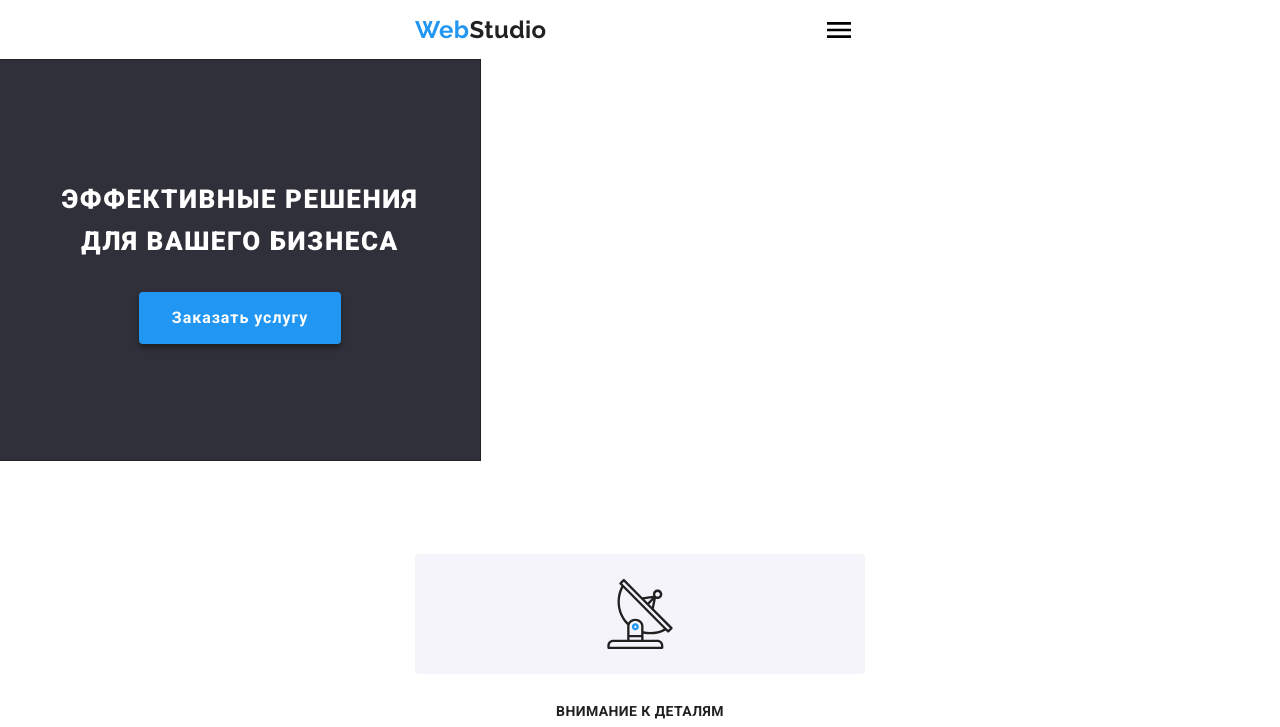
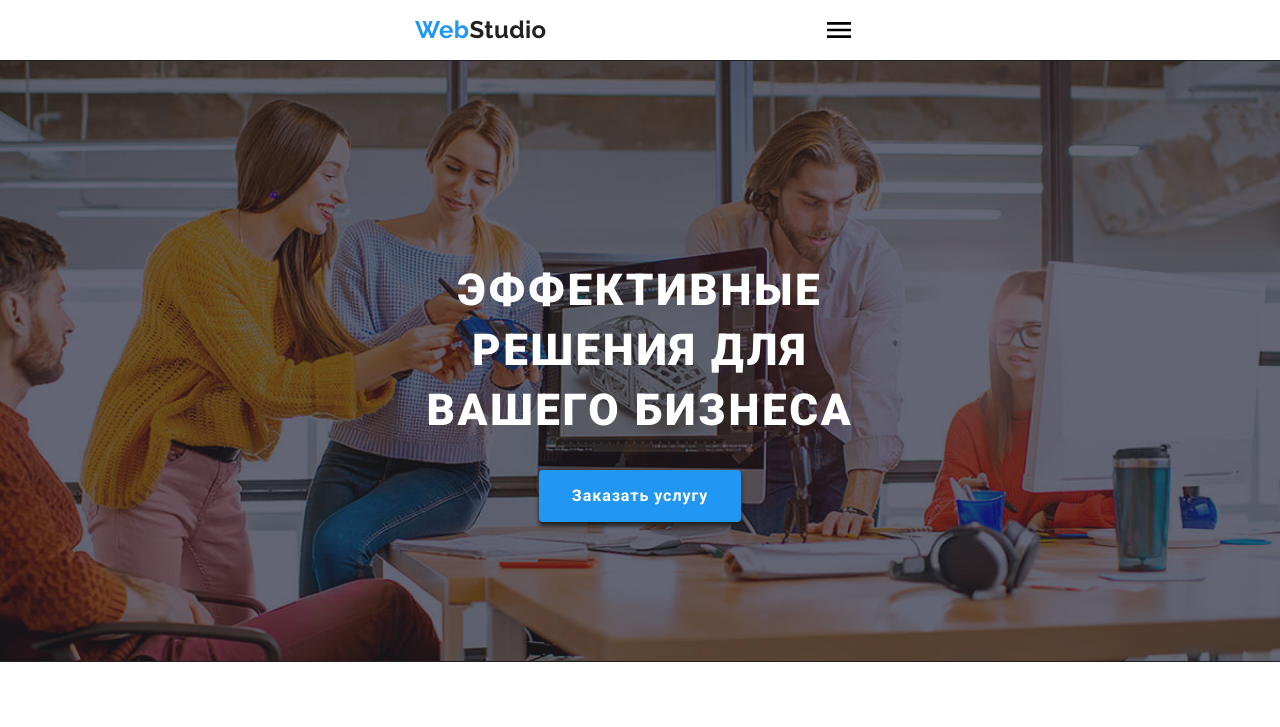
Before and after one commit to NatalyTokarieva/goit-markup-hw--08, a plain HTML site: page index.html in a window 1280 px wide. Shown: the top 727 px of the page. Drawn offline with nearby package versions, Linux system fonts and the light colour scheme.

Commit message:
added image

```diff
--- a/index.html
+++ b/index.html
@@ -13,11 +13,14 @@
     </head>
 <body>
     <header class="header">
-        <div class="page-header">
+
         <div class="container ">
+            <div class="page-header">
           <nav class="nav">
 
             <a lang="en" href="./index.html" class="logo"> <span class="logoweb">Web</span>Studio</a>
+
+
 
             <button type="button"
             class="menu-btn"
--- a/sass/components/_button.scss
+++ b/sass/components/_button.scss
@@ -16,4 +16,6 @@
     padding: 10px 32px;
     border: 1px solid transparent;
 
+
+
 }
--- a/sass/components/_clients.scss
+++ b/sass/components/_clients.scss
@@ -59,5 +59,5 @@ flex-wrap: wrap;
 }
 .foster{
   width: 106px ;
-  height:48px ;
+  height: 106px;
 }
--- a/sass/components/_header.scss
+++ b/sass/components/_header.scss
@@ -1,6 +1,12 @@
-.header{
-    border: transparent;
-}
+.header {
+    border-bottom: 1px solid #ececec;
+
+     @media screen and (max-width: 767px) {
+      padding-top: 16px;
+    padding-bottom: 16px;
+    }
+  }
+
 .page-header{
     position: relative;
 }
--- a/sass/components/_hero.scss
+++ b/sass/components/_hero.scss
@@ -2,7 +2,15 @@
     background-color:$primery-bg--color;
 
     text-align: center;
+padding-top: 118px;
+margin-left: auto;
+margin-right: auto;
 
+
+
+@media screen and (min-width: 1200px) {
+   padding: 200px 0 200px;
+}
 
     &__title{
     color:$primery-background;
@@ -12,15 +20,30 @@
     letter-spacing: 0.06em;
     text-transform: uppercase;
     max-width: 360px;
-    padding-top: 118px;
+
     margin: 0 auto;
    margin-bottom: 30px;
+   padding-bottom: 0;
+
+   @media screen and (min-width: 768px) {
+    font-size: 30px;
+    max-width: 360px;
+  }
+
+  @media screen and (min-width: 1200px) {
+    font-size: 44px;
+
+    line-height: 1.36;
+    max-width: 696px;
+    margin-left: auto;
+    margin-right: auto;
+  }
 }
 
 
     }
     .overlay{
-        width: 480px;
+
         height: 400px;
 
         outline: 1px solid $primery-color;
@@ -28,7 +51,63 @@
 
             rgba(47, 48, 58, 0.4),
             rgba(47, 48, 58, 0.4)),
-             url(./images/overlay480.jpg);
-             background-repeat: no-repeat;
+             url(../images/overlay480.jpg);
+
+             @media screen and (min-device-pixel-ratio: 2),
+    screen and (min-resolution: 192dpi),
+    screen and (min-resolution: 2dppx) {
+    background-image: linear-gradient(
+        to right,
+        rgba(47, 48, 58, 0.4),
+        rgba(47, 48, 58, 0.4)
+      ),
+      url(../images/overlay480-2x.jpg);
+  }
+
+  @media screen and (min-width: 768px) {
+    background-image: linear-gradient(
+        to right,
+        rgba(47, 48, 58, 0.4),
+        rgba(47, 48, 58, 0.4)
+      ),
+      url("../images/Overlay768.jpg");
+
+    @media screen and (min-device-pixel-ratio: 2),
+      screen and (min-resolution: 192dpi),
+      screen and (min-resolution: 2dppx) {
+      background-image: linear-gradient(
+          to right,
+          rgba(47, 48, 58, 0.4),
+          rgba(47, 48, 58, 0.4)
+        ),
+        url("../images/overlay768-2x.jpg");
+    }
+  }
+
+  @media screen and (min-width: 1200px) {
+    background-image: linear-gradient(
+        to right,
+        rgba(47, 48, 58, 0.4),
+        rgba(47, 48, 58, 0.4)
+      ),
+      url("../images/overlay1200-1x.jpg");
+    @media screen and (min-device-pixel-ratio: 2),
+      screen and (min-resolution: 192dpi),
+      screen and (min-resolution: 2dppx) {
+      background-image: linear-gradient(
+          to right,
+          rgba(47, 48, 58, 0.4),
+          rgba(47, 48, 58, 0.4)
+        ),
+        url("../images/Overlay1200.jpg");
+    }
+  }
+  background-repeat: no-repeat;
              background-position: center;
-             background-size: cover; }
+             background-size: cover;
+             @media screen and (min-width: 1200px) {
+                max-width: 1600px;
+                height: 600px;
+                padding-top: 200px;
+              }
+            }
--- a/sass/components/_nav-menu.scss
+++ b/sass/components/_nav-menu.scss
@@ -1,3 +1,5 @@
+
+
 .site-nav{
     padding-left: 40px;
     padding-top: 48px;
```
Also changed, not shown: css/main.css, css/main.min.css, images/overlay1200-1x.jpg (added), images/overlay480-2x.jpg (added), images/overlay768-2x.jpg (added), 2 other files.
